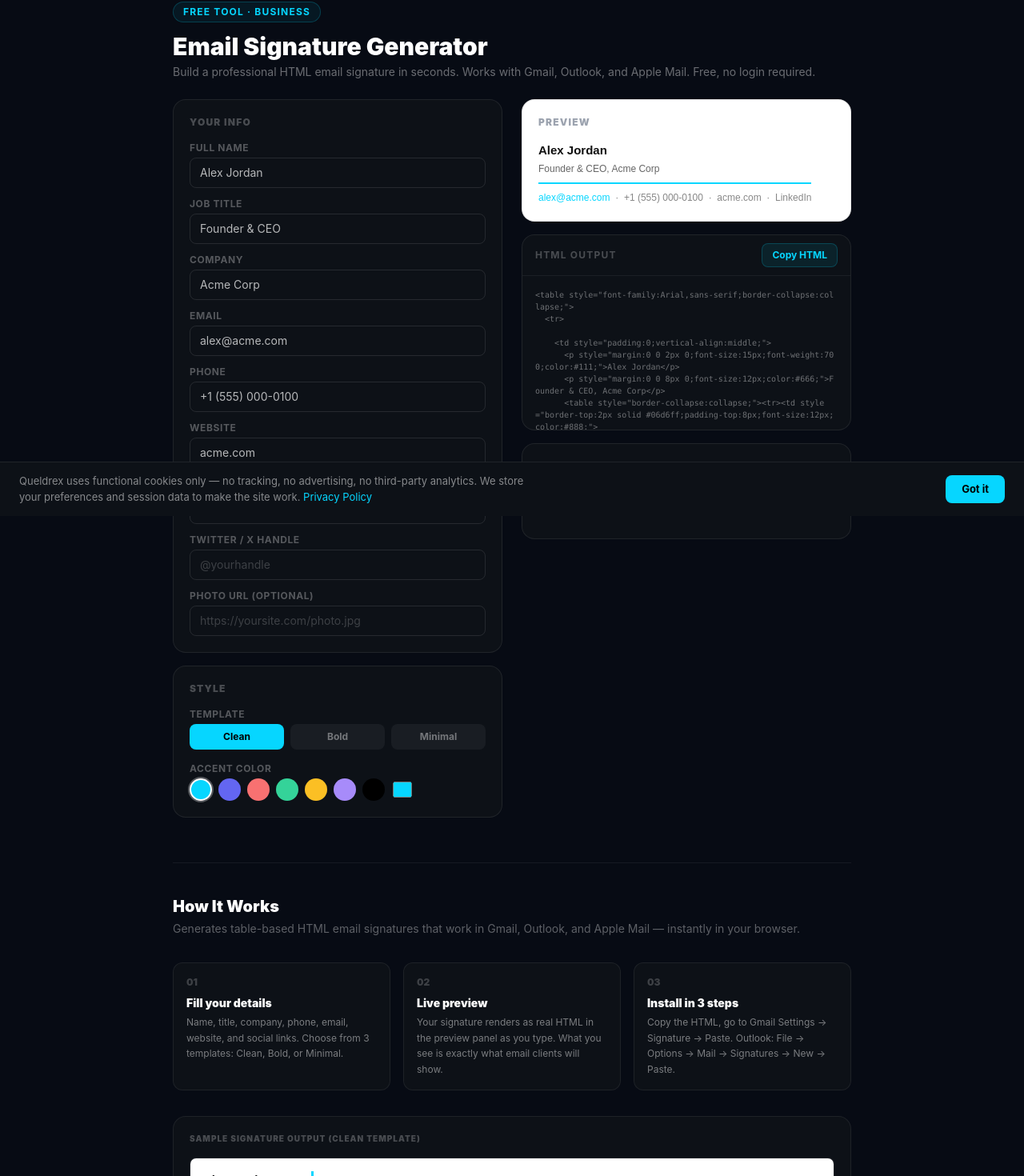
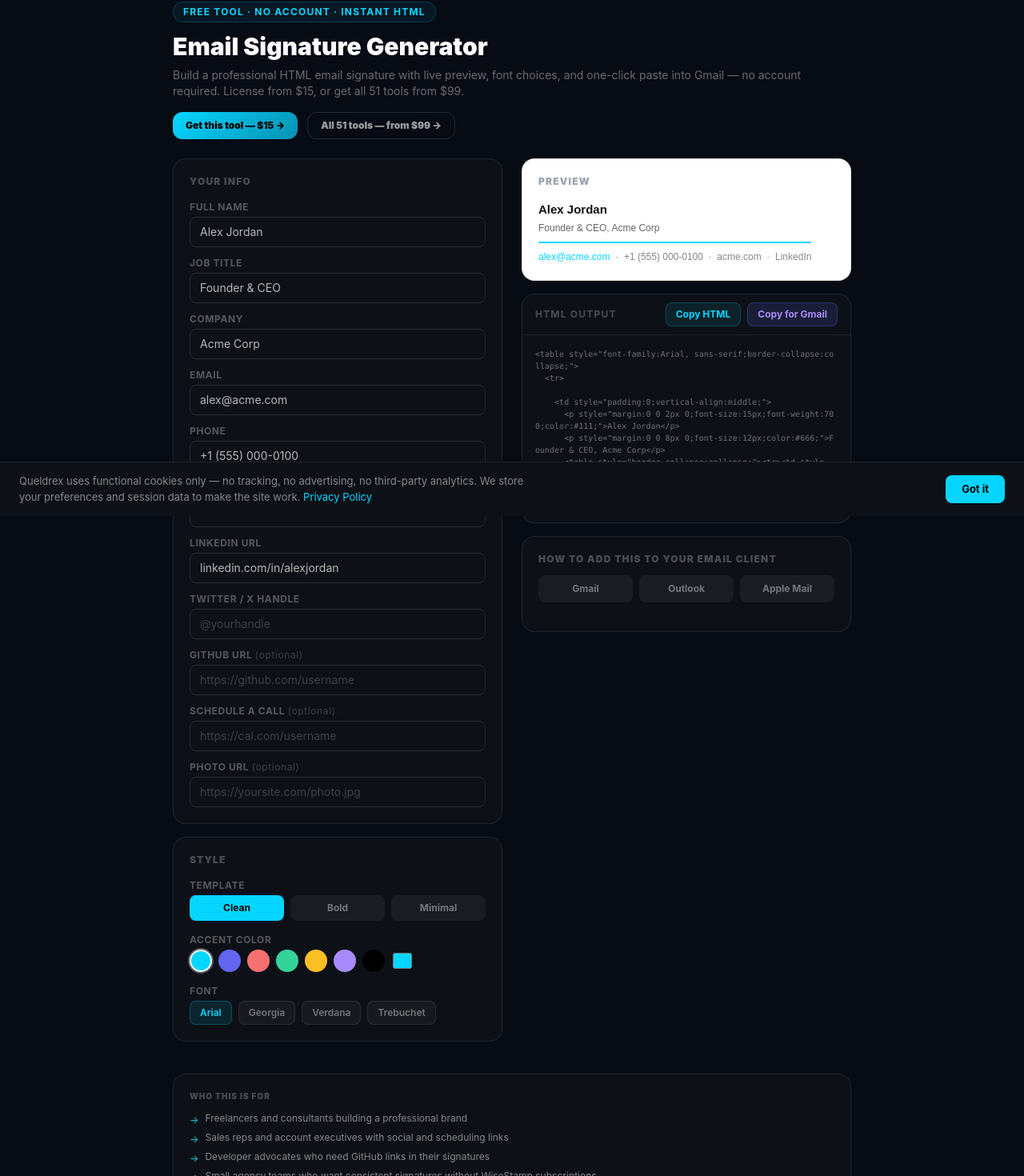
Before and after one commit to Queldrex/tools-platform, a Next.js app: page /tools/email-signature in a window 1280 px wide. Shown: the part 155-1625 px from the top of the page at 80% size. Built offline with nearby package versions, Linux system fonts and the light colour scheme.

Commit message:
feat: email-signature v2 — Copy for Gmail, font picker, GitHub/scheduling links, pricing CTAs

```diff
--- a/app/tools/email-signature/page.tsx
+++ b/app/tools/email-signature/page.tsx
@@ -14,10 +14,13 @@ interface SigData {
   website: string
   linkedin: string
   twitter: string
+  github: string
+  scheduleLink: string
   photoUrl: string
   accentColor: string
   dividerColor: string
   template: 'clean' | 'bold' | 'minimal'
+  font: string
 }
 
 const DEFAULTS: SigData = {
@@ -29,17 +32,28 @@ const DEFAULTS: SigData = {
   website: 'acme.com',
   linkedin: 'linkedin.com/in/alexjordan',
   twitter: '',
+  github: '',
+  scheduleLink: '',
   photoUrl: '',
   accentColor: '#06d6ff',
   dividerColor: '#06d6ff',
   template: 'clean',
+  font: 'Arial, sans-serif',
 }
 
 const ACCENT_OPTIONS = [
   '#06d6ff', '#6366f1', '#f87171', '#34d399', '#fbbf24', '#a78bfa', '#000000',
 ]
 
+const FONT_OPTIONS = [
+  { label: 'Arial', value: 'Arial, sans-serif' },
+  { label: 'Georgia', value: 'Georgia, serif' },
+  { label: 'Verdana', value: 'Verdana, sans-serif' },
+  { label: 'Trebuchet', value: "'Trebuchet MS', sans-serif" },
+]
+
 function buildHtml(d: SigData): string {
+  const f = d.font || 'Arial, sans-serif'
   const photo = d.photoUrl
     ? `<img src="${d.photoUrl}" width="72" height="72" style="border-radius:50%;object-fit:cover;display:block;" alt="${d.name}" />`
     : ''
@@ -50,9 +64,11 @@ function buildHtml(d: SigData): string {
   if (d.website) links.push(`<a href="https://${d.website.replace(/^https?:\/\//, '')}" style="color:#888;text-decoration:none;">${d.website}</a>`)
   if (d.linkedin) links.push(`<a href="https://${d.linkedin.replace(/^https?:\/\//, '')}" style="color:#888;text-decoration:none;">LinkedIn</a>`)
   if (d.twitter) links.push(`<a href="https://x.com/${d.twitter.replace('@', '')}" style="color:#888;text-decoration:none;">@${d.twitter.replace('@', '')}</a>`)
+  if (d.github) links.push(`<a href="${d.github.startsWith('http') ? d.github : `https://${d.github}`}" style="color:#888;text-decoration:none;">GitHub</a>`)
+  if (d.scheduleLink) links.push(`<a href="${d.scheduleLink.startsWith('http') ? d.scheduleLink : `https://${d.scheduleLink}`}" style="color:${d.accentColor};text-decoration:none;">📅 Schedule a Call</a>`)
 
   if (d.template === 'minimal') {
-    return `<table style="font-family:Arial,sans-serif;font-size:13px;color:#333;border-collapse:collapse;">
+    return `<table style="font-family:${f};font-size:13px;color:#333;border-collapse:collapse;">
   <tr><td style="padding:0;">
     <strong style="color:#111;font-size:14px;">${d.name}</strong>${d.title ? ` · <span style="color:#666;">${d.title}</span>` : ''}${d.company ? ` · <span style="color:#666;">${d.company}</span>` : ''}
     <br /><span style="color:#999;font-size:12px;">${links.join(' &nbsp;·&nbsp; ')}</span>
@@ -61,7 +77,7 @@ function buildHtml(d: SigData): string {
   }
 
   if (d.template === 'bold') {
-    return `<table style="font-family:Arial,sans-serif;border-collapse:collapse;">
+    return `<table style="font-family:${f};border-collapse:collapse;">
   <tr>
     ${photo ? `<td style="padding:0 16px 0 0;vertical-align:top;">${photo}</td>` : ''}
     <td style="padding:0;vertical-align:top;border-left:4px solid ${d.accentColor};padding-left:16px;">
@@ -74,7 +90,7 @@ function buildHtml(d: SigData): string {
   }
 
   // clean (default)
-  return `<table style="font-family:Arial,sans-serif;border-collapse:collapse;">
+  return `<table style="font-family:${f};border-collapse:collapse;">
   <tr>
     ${photo ? `<td style="padding:0 16px 0 0;vertical-align:middle;">${photo}</td>` : ''}
     <td style="padding:0;vertical-align:middle;">
@@ -91,6 +107,7 @@ function buildHtml(d: SigData): string {
 export default function EmailSignaturePage() {
   const [data, setData] = useState<SigData>(DEFAULTS)
   const [copiedHtml, setCopiedHtml] = useState(false)
+  const [gmailCopied, setGmailCopied] = useState(false)
   const [showInstructions, setShowInstructions] = useState<'gmail' | 'outlook' | 'apple' | null>(null)
 
   const update = (patch: Partial<SigData>) => setData(d => ({ ...d, ...patch }))
@@ -100,6 +117,18 @@ export default function EmailSignaturePage() {
     navigator.clipboard.writeText(html)
     setCopiedHtml(true)
     setTimeout(() => setCopiedHtml(false), 2000)
+  }
+
+  async function copyForGmail() {
+    try {
+      const blob = new Blob([html], { type: 'text/html' })
+      const item = new ClipboardItem({ 'text/html': blob })
+      await navigator.clipboard.write([item])
+    } catch {
+      await navigator.clipboard.writeText(html)
+    }
+    setGmailCopied(true)
+    setTimeout(() => setGmailCopied(false), 2500)
   }
 
   const inputCls = "w-full bg-transparent border rounded-lg px-3 py-2 text-white/70 text-sm outline-none placeholder:text-white/20"
@@ -119,10 +148,20 @@ export default function EmailSignaturePage() {
         <div className="mb-6">
           <div className="inline-flex items-center gap-2 px-3 py-1 rounded-full border text-xs font-bold tracking-widest uppercase mb-3"
             style={{ borderColor: 'rgba(6,182,212,0.25)', background: 'rgba(6,182,212,0.08)', color: '#06d6ff' }}>
-            Free Tool · Business
+            Free Tool · No Account · Instant HTML
           </div>
-          <h1 className="text-3xl font-black text-white mb-1">Email Signature Generator</h1>
-          <p className="text-white/40 text-sm">Build a professional HTML email signature in seconds. Works with Gmail, Outlook, and Apple Mail. Free, no login required.</p>
+          <h1 className="text-3xl font-black text-white mb-2">Email Signature Generator</h1>
+          <p className="text-white/40 text-sm mb-4">Build a professional HTML email signature with live preview, font choices, and one-click paste into Gmail — no account required. License from $15, or get all 51 tools from $99.</p>
+          <div className="flex gap-3 flex-wrap">
+            <Link href="/pricing" className="inline-flex items-center gap-1.5 px-4 py-2 rounded-xl text-xs font-black text-black transition-all hover:opacity-90"
+              style={{ background: 'linear-gradient(135deg,#06d6ff,#0891b2)' }}>
+              Get this tool — $15 →
+            </Link>
+            <Link href="/pricing" className="inline-flex items-center gap-1.5 px-4 py-2 rounded-xl text-xs font-black text-white/60 border transition-all hover:text-white/80"
+              style={{ borderColor: 'rgba(255,255,255,0.12)' }}>
+              All 51 tools — from $99 →
+            </Link>
+          </div>
         </div>
 
         <div className="grid lg:grid-cols-2 gap-6">
@@ -139,7 +178,9 @@ export default function EmailSignaturePage() {
                 <div><label className={labelCls}>Website</label><input className={inputCls} style={inputStyle} value={data.website} onChange={e => update({ website: e.target.value })} placeholder="yoursite.com" /></div>
                 <div><label className={labelCls}>LinkedIn URL</label><input className={inputCls} style={inputStyle} value={data.linkedin} onChange={e => update({ linkedin: e.target.value })} placeholder="linkedin.com/in/yourname" /></div>
                 <div><label className={labelCls}>Twitter / X handle</label><input className={inputCls} style={inputStyle} value={data.twitter} onChange={e => update({ twitter: e.target.value })} placeholder="@yourhandle" /></div>
-                <div><label className={labelCls}>Photo URL (optional)</label><input className={inputCls} style={inputStyle} value={data.photoUrl} onChange={e => update({ photoUrl: e.target.value })} placeholder="https://yoursite.com/photo.jpg" /></div>
+                <div><label className={labelCls}>GitHub URL <span className="text-white/20 normal-case font-normal">(optional)</span></label><input className={inputCls} style={inputStyle} value={data.github} onChange={e => update({ github: e.target.value })} placeholder="https://github.com/username" /></div>
+                <div><label className={labelCls}>Schedule a Call <span className="text-white/20 normal-case font-normal">(optional)</span></label><input className={inputCls} style={inputStyle} value={data.scheduleLink} onChange={e => update({ scheduleLink: e.target.value })} placeholder="https://cal.com/username" /></div>
+                <div><label className={labelCls}>Photo URL <span className="text-white/20 normal-case font-normal">(optional)</span></label><input className={inputCls} style={inputStyle} value={data.photoUrl} onChange={e => update({ photoUrl: e.target.value })} placeholder="https://yoursite.com/photo.jpg" /></div>
               </div>
             </div>
 
@@ -160,7 +201,7 @@ export default function EmailSignaturePage() {
                   ))}
                 </div>
               </div>
-              <div>
+              <div className="mb-4">
                 <label className={labelCls}>Accent Color</label>
                 <div className="flex items-center gap-2 flex-wrap">
                   {ACCENT_OPTIONS.map(c => (
@@ -177,6 +218,20 @@ export default function EmailSignaturePage() {
                     className="w-7 h-7 rounded-full cursor-pointer border-0 p-0 bg-transparent" />
                 </div>
               </div>
+              <div>
+                <label className={labelCls}>Font</label>
+                <div className="flex flex-wrap gap-2">
+                  {FONT_OPTIONS.map(f => (
+                    <button key={f.value} onClick={() => update({ font: f.value })}
+                      className="text-xs font-semibold px-3 py-1.5 rounded-lg transition-all"
+                      style={data.font === f.value
+                        ? { background: 'rgba(6,214,255,0.1)', color: '#06d6ff', border: '1px solid rgba(6,214,255,0.25)' }
+                        : { background: 'rgba(255,255,255,0.04)', color: 'rgba(255,255,255,0.4)', border: '1px solid rgba(255,255,255,0.08)' }}>
+                      {f.label}
+                    </button>
+                  ))}
+                </div>
+              </div>
             </div>
           </div>
 
@@ -188,15 +243,27 @@ export default function EmailSignaturePage() {
             </div>
 
             <div className="rounded-2xl border overflow-hidden" style={{ background: '#0d1117', borderColor: 'rgba(255,255,255,0.08)' }}>
-              <div className="flex items-center justify-between px-4 py-2.5 border-b border-white/6">
+              <div className="flex items-center justify-between px-4 py-2.5 border-b border-white/6 gap-2 flex-wrap">
                 <span className="text-xs font-bold text-white/25 uppercase tracking-widest">HTML Output</span>
-                <button onClick={copyHtml}
-                  className="text-xs font-bold px-3 py-1.5 rounded-lg transition-all"
-                  style={{ background: copiedHtml ? 'rgba(74,222,128,0.12)' : 'rgba(6,182,212,0.1)', color: copiedHtml ? '#4ade80' : '#06d6ff', border: `1px solid ${copiedHtml ? 'rgba(74,222,128,0.25)' : 'rgba(6,182,212,0.25)'}` }}>
-                  {copiedHtml ? 'Copied!' : 'Copy HTML'}
-                </button>
+                <div className="flex gap-2">
+                  <button onClick={copyHtml}
+                    className="text-xs font-bold px-3 py-1.5 rounded-lg transition-all"
+                    style={{ background: copiedHtml ? 'rgba(74,222,128,0.12)' : 'rgba(6,182,212,0.1)', color: copiedHtml ? '#4ade80' : '#06d6ff', border: `1px solid ${copiedHtml ? 'rgba(74,222,128,0.25)' : 'rgba(6,182,212,0.25)'}` }}>
+                    {copiedHtml ? 'Copied!' : 'Copy HTML'}
+                  </button>
+                  <button onClick={copyForGmail}
+                    className="text-xs font-bold px-3 py-1.5 rounded-lg transition-all"
+                    style={{ background: gmailCopied ? 'rgba(74,222,128,0.12)' : 'rgba(99,102,241,0.15)', color: gmailCopied ? '#4ade80' : '#a78bfa', border: `1px solid ${gmailCopied ? 'rgba(74,222,128,0.25)' : 'rgba(99,102,241,0.3)'}` }}>
+                    {gmailCopied ? 'Copied ✓' : 'Copy for Gmail'}
+                  </button>
+                </div>
               </div>
               <pre className="p-4 text-[10px] font-mono text-white/40 overflow-auto max-h-48 whitespace-pre-wrap break-all">{html}</pre>
+              <div className="px-4 pb-3">
+                <p className="text-[10px] text-white/25">
+                  <span className="text-a78bfa font-bold" style={{ color: '#a78bfa' }}>Copy for Gmail</span> — paste directly into Gmail's compose window or Settings → Signature (no source code needed).
+                </p>
+              </div>
             </div>
 
             {/* Instructions */}
@@ -217,12 +284,10 @@ export default function EmailSignaturePage() {
               </div>
               {showInstructions === 'gmail' && (
                 <ol className="space-y-1 text-xs text-white/50 list-decimal list-inside">
-                  <li>Click "Copy HTML" above</li>
-                  <li>Open Gmail → Settings (gear icon) → See all settings</li>
-                  <li>Under General, scroll to "Signature" → Create new</li>
-                  <li>Click the source icon (&lt;&gt;) in the signature editor</li>
-                  <li>Paste the HTML and click OK</li>
-                  <li>Scroll down and click "Save Changes"</li>
+                  <li>Click <strong className="text-white/70">"Copy for Gmail"</strong> above (pastes rich text directly)</li>
+                  <li>Open Gmail → Compose a new message</li>
+                  <li>Paste (Ctrl+V / Cmd+V) — your formatted signature appears</li>
+                  <li>Or: Settings (gear) → See all settings → Signature → Create new → Paste</li>
                 </ol>
               )}
               {showInstructions === 'outlook' && (
@@ -250,15 +315,32 @@ export default function EmailSignaturePage() {
           </div>
         </div>
 
+        {/* Who This Is For */}
+        <div className="mt-10 rounded-2xl border p-5" style={{ background: '#0d1117', borderColor: 'rgba(255,255,255,0.07)' }}>
+          <p className="text-[10px] font-black uppercase tracking-widest text-white/25 mb-3">Who This Is For</p>
+          <ul className="space-y-1.5">
+            {[
+              'Freelancers and consultants building a professional brand',
+              'Sales reps and account executives with social and scheduling links',
+              'Developer advocates who need GitHub links in their signatures',
+              'Small agency teams who want consistent signatures without WiseStamp subscriptions',
+            ].map(item => (
+              <li key={item} className="text-xs text-white/50 flex items-start gap-2">
+                <span className="text-cyan-400 mt-0.5 flex-shrink-0">→</span>{item}
+              </li>
+            ))}
+          </ul>
+        </div>
+
         {/* How It Works */}
         <div className="mt-14 border-t pt-10" style={{ borderColor: 'rgba(255,255,255,0.06)' }}>
           <h2 className="text-xl font-black text-white mb-1">How It Works</h2>
           <p className="text-white/35 text-sm mb-8">Generates table-based HTML email signatures that work in Gmail, Outlook, and Apple Mail — instantly in your browser.</p>
           <div className="grid sm:grid-cols-3 gap-4 mb-8">
             {[
-              { n: '01', title: 'Fill your details', body: 'Name, title, company, phone, email, website, and social links. Choose from 3 templates: Clean, Bold, or Minimal.' },
+              { n: '01', title: 'Fill your details', body: 'Name, title, company, phone, email, website, social links, GitHub, and scheduling link. Choose template and font.' },
               { n: '02', title: 'Live preview', body: 'Your signature renders as real HTML in the preview panel as you type. What you see is exactly what email clients will show.' },
-              { n: '03', title: 'Install in 3 steps', body: 'Copy the HTML, go to Gmail Settings → Signature → Paste. Outlook: File → Options → Mail → Signatures → New → Paste.' },
+              { n: '03', title: 'One-click Gmail paste', body: 'Click "Copy for Gmail" and paste directly into Gmail\'s compose window — no source code needed. Or copy raw HTML for Outlook.' },
             ].map(s => (
               <div key={s.n} className="rounded-xl border p-4" style={{ background: '#0d1117', borderColor: 'rgba(255,255,255,0.07)' }}>
                 <div className="text-xs font-black text-white/20 mb-2">{s.n}</div>
@@ -290,6 +372,17 @@ export default function EmailSignaturePage() {
             </div>
           </div>
         </div>
+
+        {/* License CTA */}
+        <div className="mt-14 rounded-2xl border p-6 text-center" style={{ background: 'rgba(6,214,255,0.04)', borderColor: 'rgba(6,214,255,0.12)' }}>
+          <p className="text-white font-black mb-1">Add email signature generation to your platform</p>
+          <p className="text-white/40 text-sm mb-4">Templates, font picker, Gmail paste, GitHub + scheduling links. One-time license.</p>
+          <div className="flex gap-3 justify-center flex-wrap">
+            <Link href="/pricing" className="px-5 py-2.5 rounded-xl text-sm font-black text-black" style={{ background: 'linear-gradient(135deg,#06d6ff,#0891b2)' }}>Get this tool — $15 →</Link>
+            <Link href="/pricing" className="px-5 py-2.5 rounded-xl text-sm font-black border text-white/70" style={{ borderColor: 'rgba(255,255,255,0.1)' }}>All 51 tools — from $99 →</Link>
+          </div>
+        </div>
+
       </main>
       <Footer />
     </div>
```
